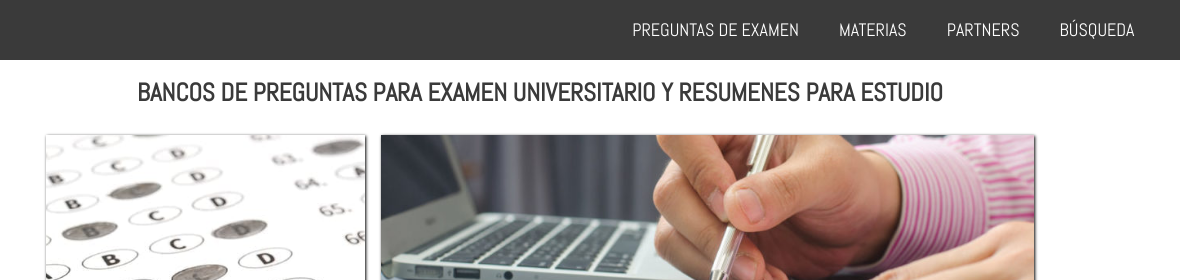
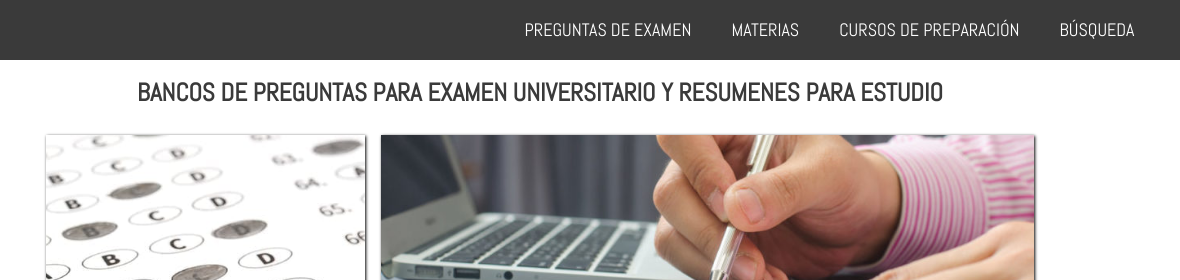
Before and after one commit to agtz92/antesdelauni, a Gatsby site: page / in a window 1280 px wide. Shown: the top 280 px of the page, 100-1280 px from the left. Built offline with nearby package versions, Linux system fonts and the light colour scheme; Gatsby itself is replaced by a stand-in of ours.

Commit message:
Update navbar.js

```diff
--- a/src/components/navbar.js
+++ b/src/components/navbar.js
@@ -44,7 +44,7 @@ render(){
                 <nav role="navigation" className="w-nav-menu" >
                     <a className="nav-link w-nav-link"  activeClassName="w--current" href="https://www.antesdelexamen.com/categorias/preguntas-de-examen/">Preguntas de examen</a>
                     <a className="nav-link w-nav-link"  activeClassName="w--current" href="https://www.antesdelexamen.com/categorias/">Materias</a>
-                    <a className="nav-link w-nav-link"  activeClassName="w--current" href="https://www.antesdelexamen.com/partners/">Partners</a>
+                    <a className="nav-link w-nav-link"  activeClassName="w--current" href="https://www.antesdelexamen.com/categorias/mejores-cursos-de-preparacion-unam-ipn-uam-uaem">Cursos de Preparación</a>
                     <a className="nav-link w-nav-link"  activeClassName="w--current" href="https://www.antesdelexamen.com/search//">Búsqueda</a>
 
                 </nav>
@@ -57,7 +57,7 @@ render(){
                 <nav role="navigation" className="w-nav-menu" style={navStyle} data-nav-menu-open="">
                     <a className="nav-link w-nav-link w--nav-link-open"  activeClassName="w--current" href="https://www.antesdelexamen.com/categorias/preguntas-de-examen/">Preguntas de examen</a>
                      <a className="nav-link w-nav-link w--nav-link-open"  activeClassName="w--current" href="https://www.antesdelexamen.com/categorias/">Materias</a>
-                      <a className="nav-link w-nav-link w--nav-link-open"  activeClassName="w--current" href="https://www.antesdelexamen.com/partners/">Partners</a>
+                      <a className="nav-link w-nav-link w--nav-link-open"  activeClassName="w--current" href="https://www.antesdelexamen.com/categorias/mejores-cursos-de-preparacion-unam-ipn-uam-uaem">Cursos de Preparación</a>
                        <a className="nav-link w-nav-link w--nav-link-open"  activeClassName="w--current" href="https://www.antesdelexamen.com/search//">Búsqueda</a>
 
                 </nav>
```
